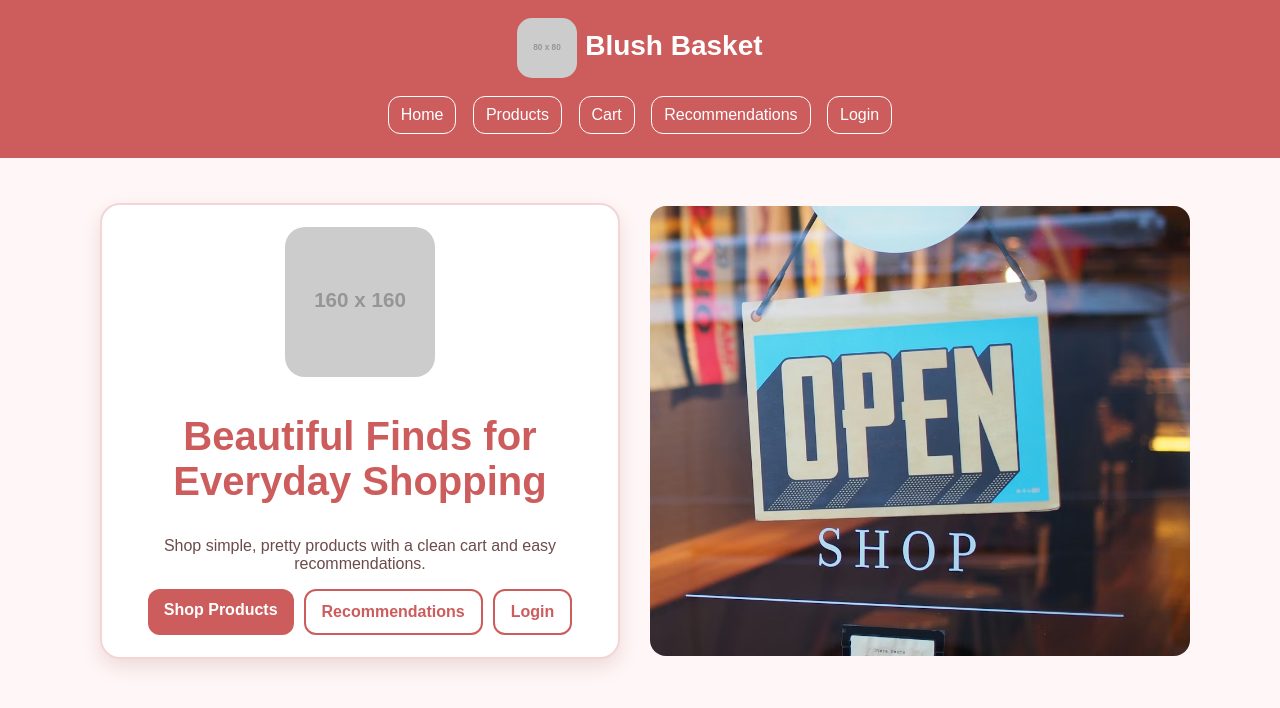
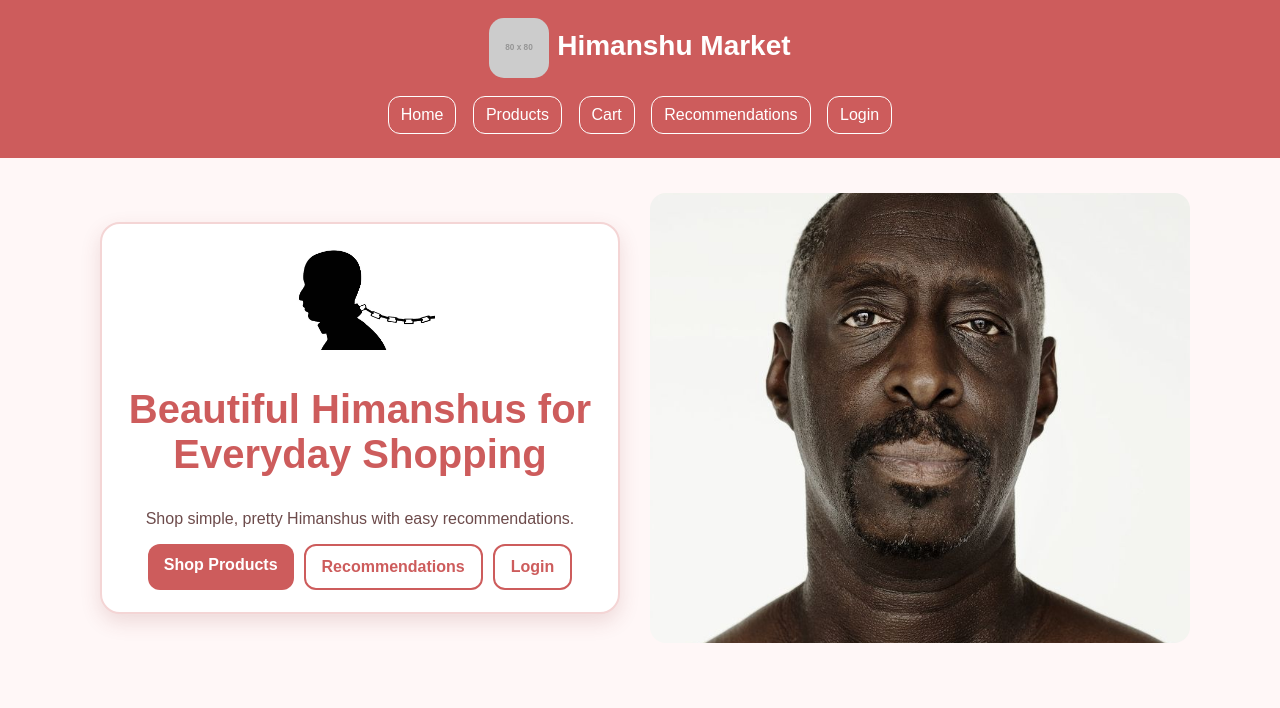
Before and after one commit to Jeytex/Flash-Project, a Flask app: page / in a window 1280 px wide. Shown: the top 708 px of the page. Run offline with Flask 3, Linux system fonts and the light colour scheme; grey boxes labelled with a size stand in for pictures from a placeholder-image service; some libraries are stand-ins or nearby versions.

Commit message:
himanshu

```diff
--- a/templates/base.html
+++ b/templates/base.html
@@ -3,14 +3,14 @@
 <head>
     <meta charset="UTF-8">
     <meta name="viewport" content="width=device-width, initial-scale=1.0">
-    <title>{{ title }} | Blush Basket</title>
+    <title>{{ title }} | Himanshu Market</title>
     <link rel="stylesheet" href="{{ url_for('static', filename='style.css') }}">
 </head>
 <body>
     <header class="site-header">
         <a class="brand" href="{{ url_for('home') }}">
-            <img src="https://placehold.co/80x80/ffffff/cd5c5c?text=BB" alt="Blush Basket logo">
-            <span>Blush Basket</span>
+            <img src="https://placehold.co/80x80/ffffff/cd5c5c?text=HM" alt="Himanshu Market logo">
+            <span>Himanshu Market</span>
         </a>
 
         <nav class="nav-links">
--- a/templates/home.html
+++ b/templates/home.html
@@ -5,11 +5,11 @@
 <section class="hero">
     <div class="box hero-box">
         <div class="logo-spot">
-            <img src="https://placehold.co/160x160/ffffff/cd5c5c?text=Logo" alt="Logo placeholder">
+            <img src="{{ url_for('static', filename='images/logo.png') }}" alt="Logo">
         </div>
 
-        <h1>Beautiful Finds for Everyday Shopping</h1>
-        <p>Shop simple, pretty products with a clean cart and easy recommendations.</p>
+        <h1>Beautiful Himanshus for Everyday Shopping</h1>
+        <p>Shop simple, pretty Himanshus with easy recommendations.</p>
 
         <div class="button-row">
             <a class="button" href="{{ url_for('products') }}">Shop Products</a>
@@ -18,6 +18,6 @@
         </div>
     </div>
 
-    <img class="hero-image" src="{{ url_for('static', filename='images/openshop.png') }}" alt="A bright ecommerce shop display">
+    <img class="hero-image" src="{{ url_for('static', filename='images/blackguy.png') }}" alt="Logo">
 </section>
 {% endblock %}
```
Also changed, not shown: static/images/blackguy.png (added), static/images/logo.png (added).
